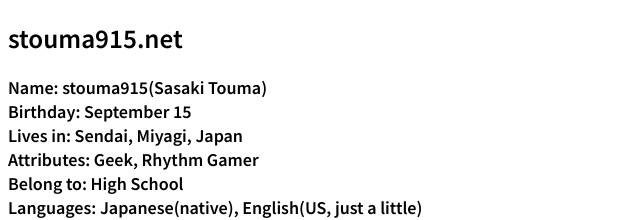
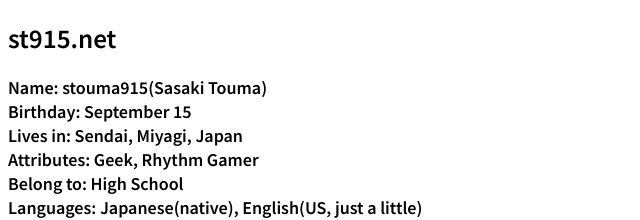
Before and after one commit to t-sasaki915/t-sasaki-net, a Jekyll site: the page built from docs/english/index.md, in a window 1280 px wide and 900 px high. Shown: the top 220 px of the window, without its empty margins (0-640 px from the left). Built offline with Jekyll 4.4.1, drawn with Linux system fonts in a browser that asks for light colours; Markdown is read by kramdown in place of the engine named in the settings.

Commit message:
Update index.md

```diff
--- a/docs/english/index.md
+++ b/docs/english/index.md
@@ -5,7 +5,7 @@ lang: en
 ja_page: /
 ---
 
-## stouma915.net
+## st915.net
 
 Name: stouma915(Sasaki Touma)<br>
 Birthday: September 15<br>
```
